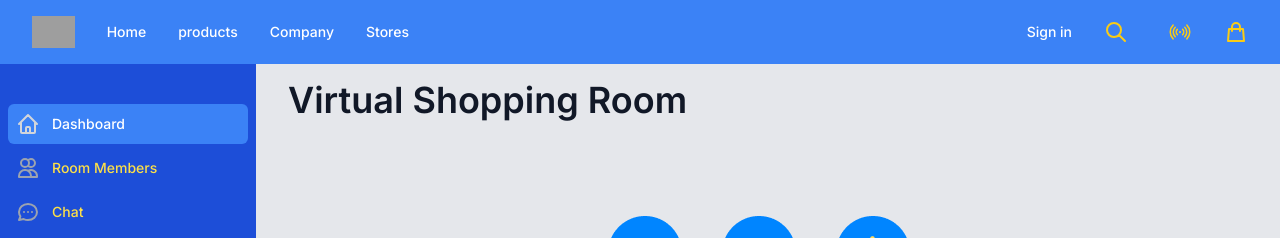
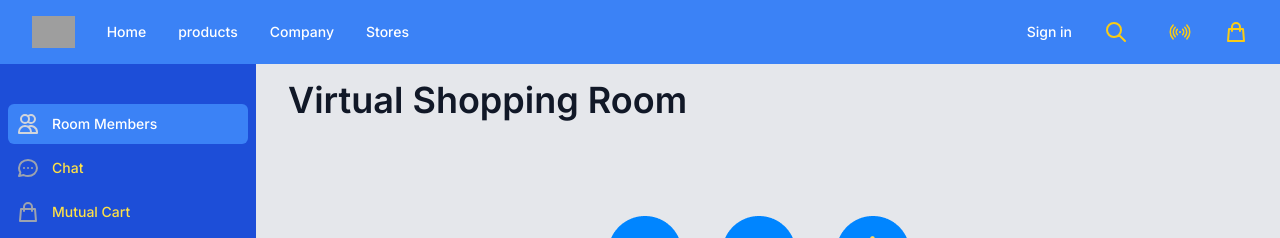
Before and after one commit to Sidd-R/Collab-Cart, a Next.js app in the folder Client/: page /MainSession in a window 1280 px wide. Shown: the top 238 px of the page. Built offline with nearby package versions, Linux system fonts and the light colour scheme; grey boxes are pictures that could not be loaded.

Commit message:
Linked the mutual cart to the sidebar

```diff
--- a/Client/src/app/MainSession/page.tsx
+++ b/Client/src/app/MainSession/page.tsx
@@ -2,6 +2,7 @@
 /* This example requires Tailwind CSS v2.0+ */
 import { Fragment, useState } from 'react'
 import { Dialog, Transition } from '@headlessui/react'
+import { toggleChat, updateChat } from '@/app/features/chat/chatSlice';
 import {
     MicrophoneIcon,
     CalendarIcon,
@@ -20,12 +21,12 @@ import { useAppDispatch, useAppSelector } from '../hooks';
 import Image from 'next/image';
 import { socket } from '../layout';
 import { updateRoom } from '../features/room/roomSlice';
+import Link from "next/link";
 
 const navigation = [
-    { name: 'Dashboard', href: '#', icon: HomeIcon, current: true },
-    { name: 'Room Members', href: '#', icon: UsersIcon, current: false },
+    { name: 'Room Members', href: '#', icon: UsersIcon, current: true },
     { name: 'Chat', href: '#', icon: ChatIcon, current: false },
-    { name: 'Mutual Cart', href: '#', icon: ShoppingBagIcon, current: false },
+    { name: 'Mutual Cart', href: '/ShopCart', icon: ShoppingBagIcon, current: false },
     { name: 'Virtual Trial Room', href: '#', icon: SwitchVerticalIcon, current: false },
     { name: 'Poll', href: '#', icon: ChartBarIcon, current: false },
 ]
@@ -161,13 +162,14 @@ export default function Example() {
                         <div className="flex-1 flex flex-col pt-5 pb-4 overflow-y-auto">
                             <nav className="mt-5 flex-1 px-2 space-y-1">
                                 {navigation.map((item) => (
-                                    <a
+                                    <Link
                                         key={item.name}
                                         href={item.href}
                                         className={classNames(
                                             item.current ? 'bg-blue-500 text-white' : 'text-yellow-300 hover:bg-blue-500 hover:text-whitw',
                                             'group flex items-center px-2 py-2 text-sm font-medium rounded-md'
                                         )}
+                                        onClick={item.name === 'Chat' ? () => dispatch(toggleChat()) : undefined}
                                     >
                                         <item.icon
                                             className={classNames(
@@ -177,7 +179,7 @@ export default function Example() {
                                             aria-hidden="true"
                                         />
                                         {item.name}
-                                    </a>
+                                    </Link>
                                 ))}
                             </nav>
                         </div>
```
